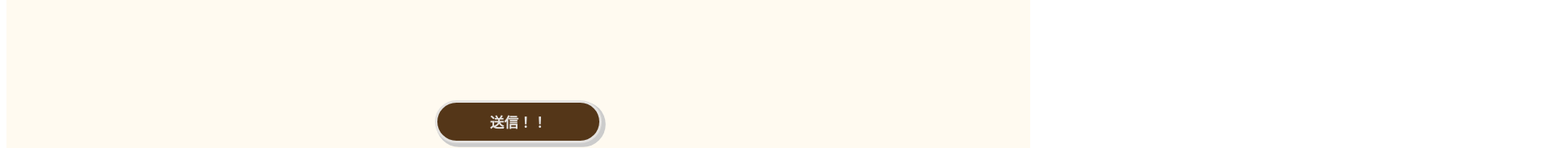
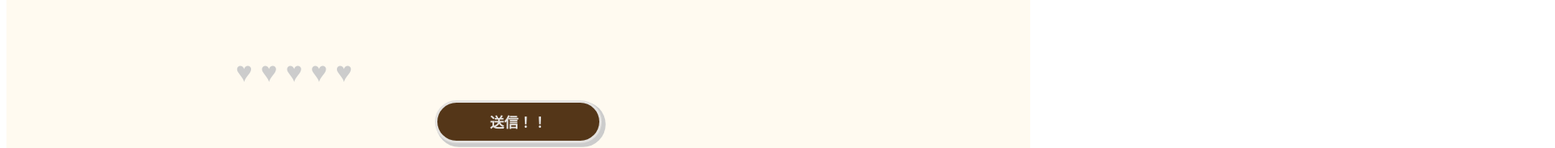
Before and after one commit to kyary029/birthday.githug.io, a plain HTML site: page index.html in a window 1280 px wide. Shown: the part 2914-3097 px from the top of the page at 81% size, 1920 px wide, since content can reach past the window. Drawn offline with Linux system fonts and the light colour scheme.

Commit message:
Update style.css

```diff
--- a/style.css
+++ b/style.css
@@ -396,7 +396,7 @@ button#button_solid0 :after {
 }
 
 .rate-form{
- margin-left: 225%;
+ margin-left: 22%;
  font-family:"游ゴシック";
 }
 
```
